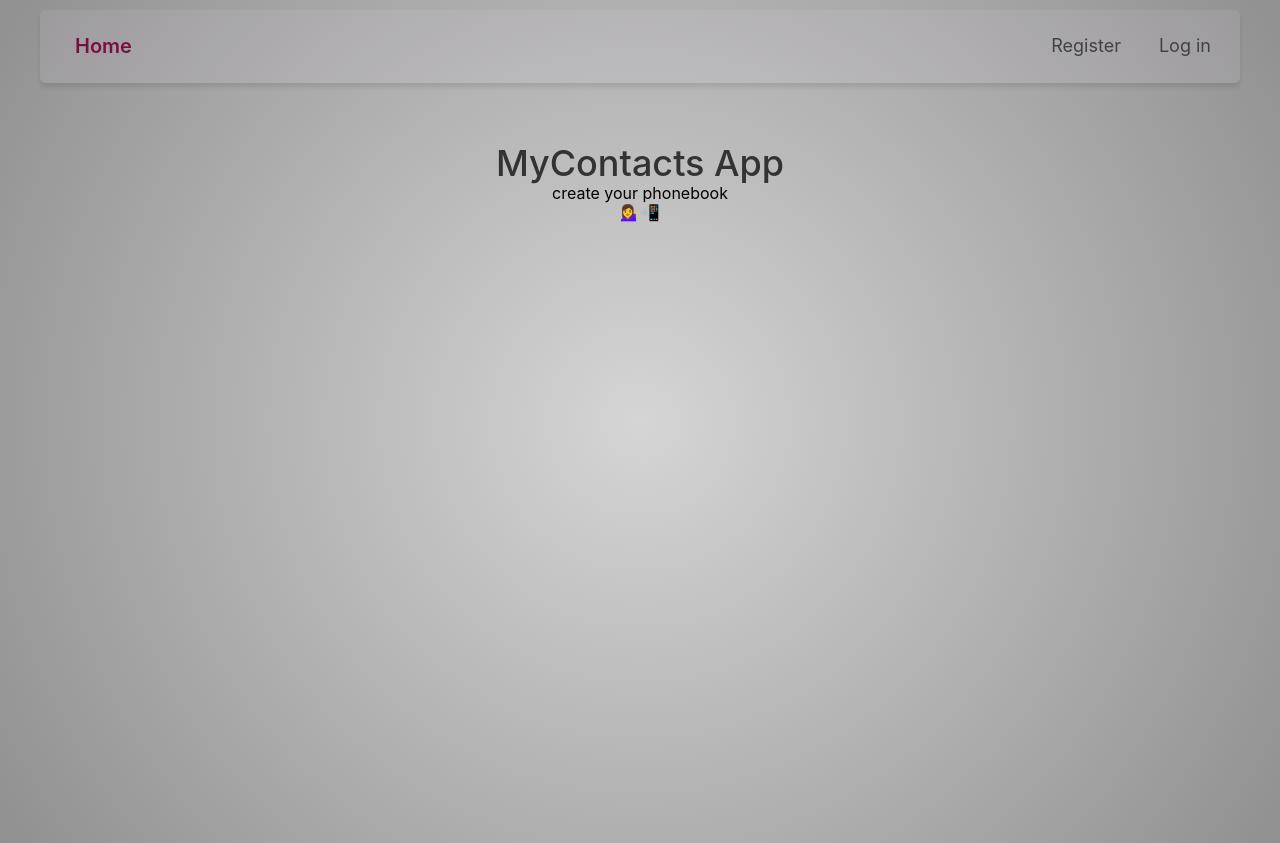
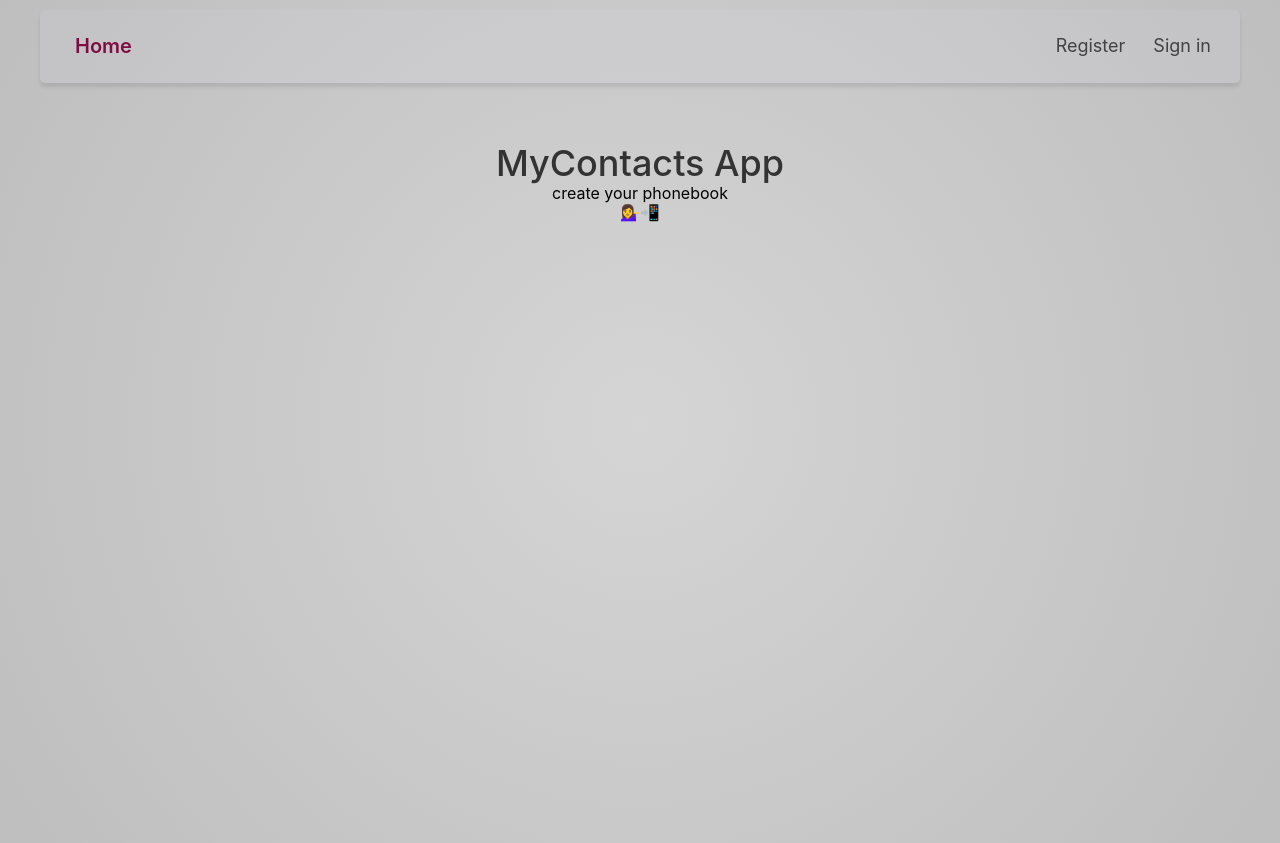
Before and after one commit to OduvanA/goit-react-hw-08, a React (Vite) app: page / in a window 1280 px wide. Built offline with nearby package versions, Linux system fonts and the light colour scheme.

Commit message:
final fix

```diff
--- a/src/components/AuthNav/AuthNav.jsx
+++ b/src/components/AuthNav/AuthNav.jsx
@@ -13,7 +13,7 @@ export default function AuthNav() {
         Register
       </NavLink>
       <NavLink className={buildLinkClass} to='/login'>
-        Log in
+        Sign in
       </NavLink>
     </div>
   )
--- a/src/components/AuthNav/AuthNav.module.css
+++ b/src/components/AuthNav/AuthNav.module.css
@@ -2,7 +2,7 @@
   display: flex;
   justify-content: space-between;
   align-items: center;
-  gap: 20px;
+  gap: 10px;
   font-size: 18px;
 }
 
--- a/src/components/UserMenu/UserMenu.jsx
+++ b/src/components/UserMenu/UserMenu.jsx
@@ -10,7 +10,7 @@ export default function UserMenu() {
   return (
     <div className={css.container}>
       <p className={css.welcome}>Welcome, {user.name}!</p>
-      <button className={css.button} type='button' onClick={() => dispatch(logout())}>Logout</button>
+      <button className={css.button} type='button' onClick={() => dispatch(logout())}>Sign Out</button>
     </div>
   );
 }
--- a/src/components/UserMenu/UserMenu.module.css
+++ b/src/components/UserMenu/UserMenu.module.css
@@ -1,7 +1,7 @@
 .container {
   display: flex;
   align-items: center;
-  gap: 20px;
+  gap: 15px;
 }
 
 .welcome {
--- a/src/index.css
+++ b/src/index.css
@@ -4,7 +4,7 @@
   -webkit-font-smoothing: antialiased;
   -moz-osx-font-smoothing: grayscale;
   background: rgb(213, 213, 213);
-    background: radial-gradient(circle, rgba(213, 213, 213, 1) 0%, rgba(145, 144, 144, 1) 100%);
+    background: radial-gradient(circle, rgba(213, 213, 213, 1) 0%, rgb(190, 190, 190) 100%);
   padding: 10px 20px;
 }
 
```
